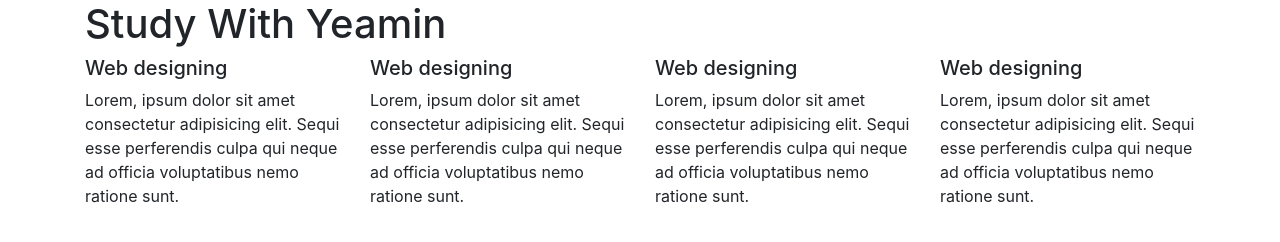
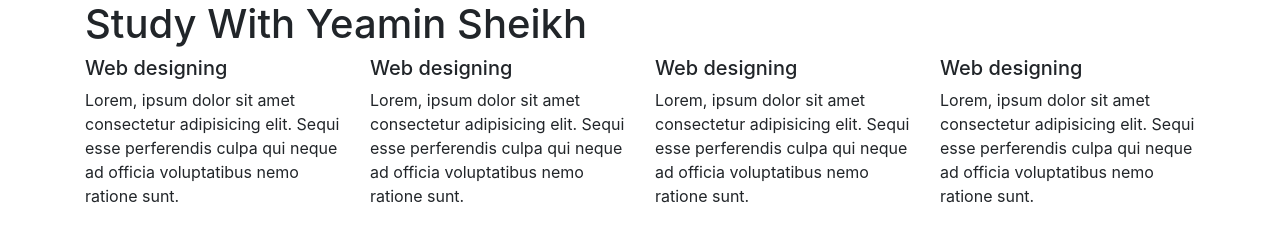
Before and after one commit to Yeamin-Sheikh/HTML-BS, a plain HTML site: page index.html in a window 1280 px wide. Drawn offline with nearby package versions, Linux system fonts and the light colour scheme; files that its build step writes are made by us from their sources.

Commit message:
added last name

```diff
--- a/index.html
+++ b/index.html
@@ -13,7 +13,7 @@
     <div class="container">
 
         <header>
-            <h1>Study With Yeamin</h1>
+            <h1>Study With Yeamin Sheikh</h1>
         </header>
 
         <main>
```
